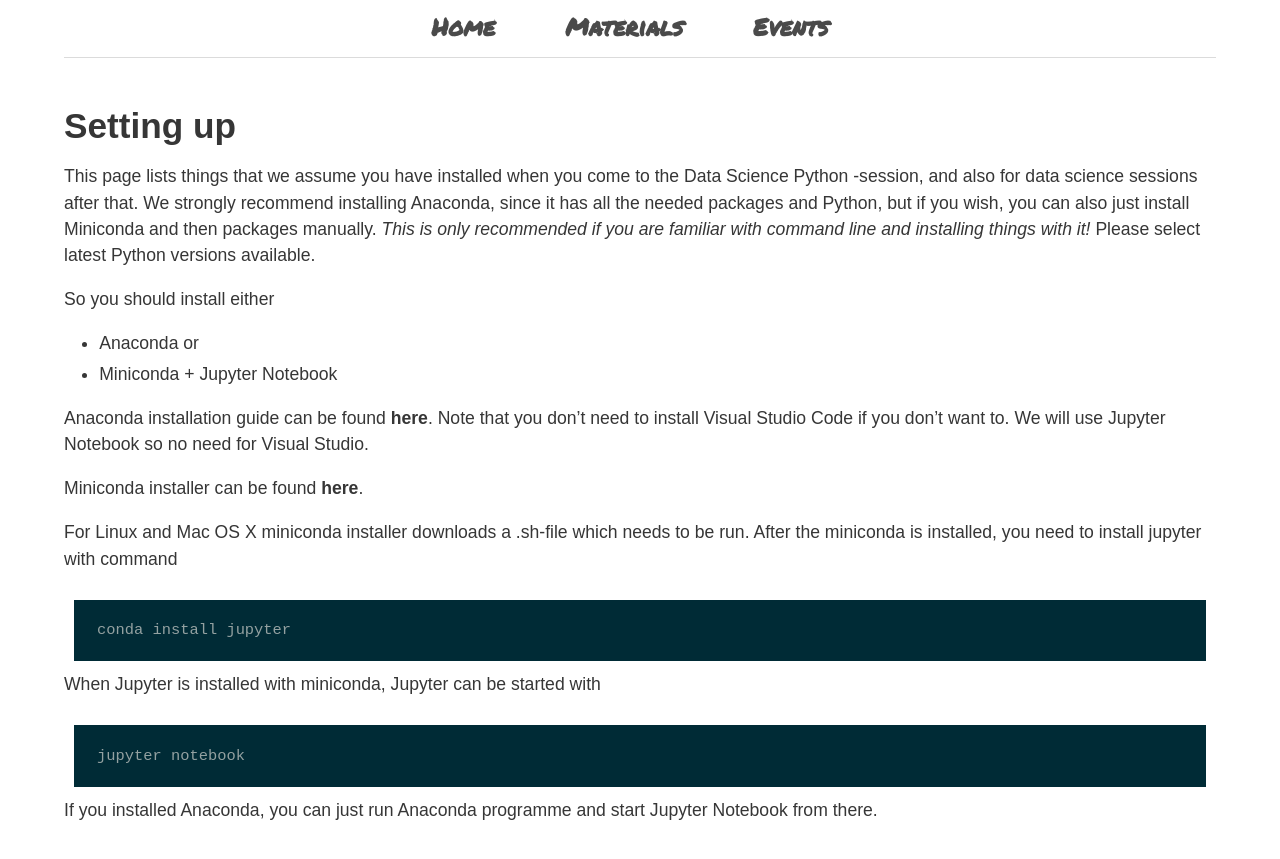
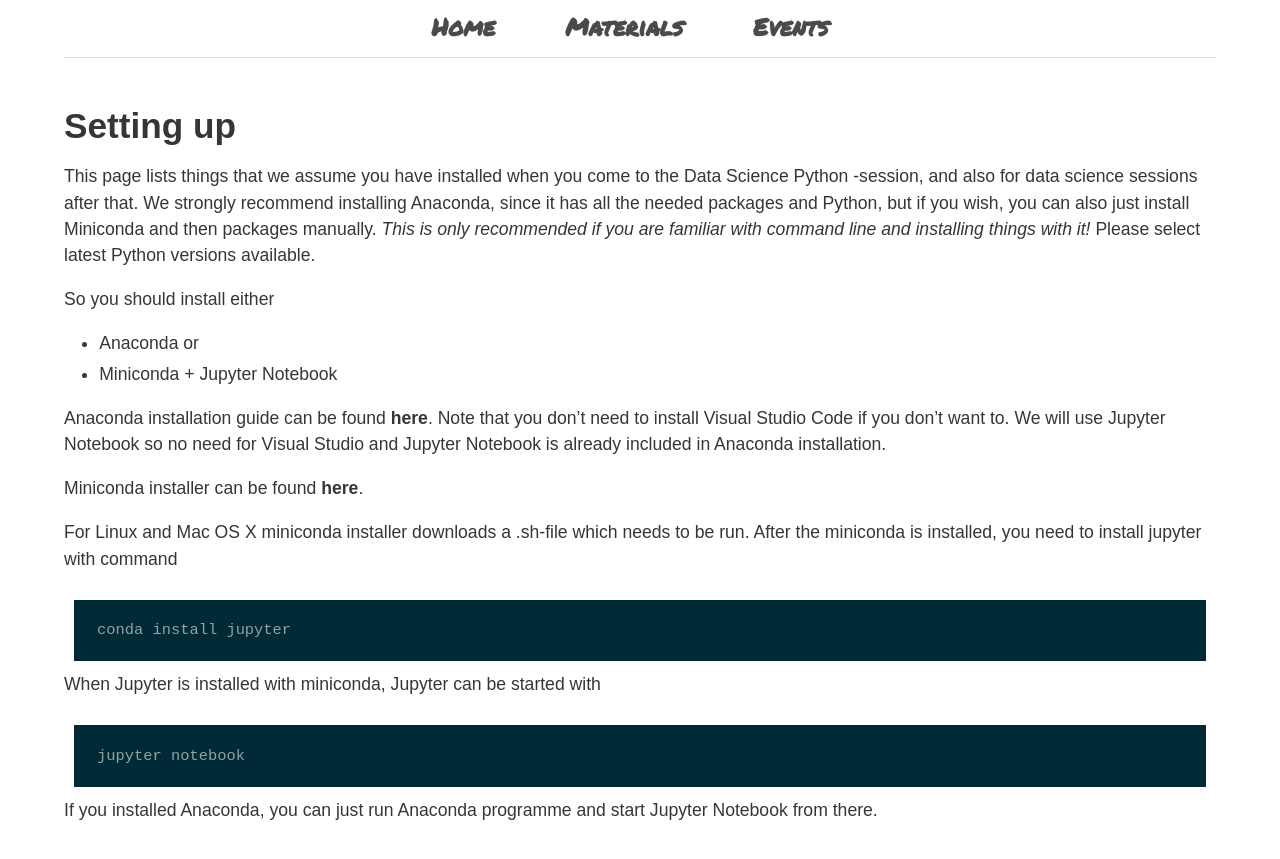
Before and after one commit to OSlevelUPkoodarit/OSlevelUPkoodarit.github.io, a Jekyll site: the page built from _posts/2018-09-23-setting-up.md, in a window 1280 px wide and 900 px high, scrolled down 615 px, cut to the strip 29-888 px from the top of the window. Built offline with Jekyll 4.4.1, drawn with Linux system fonts in a browser that asks for light colours; nearby versions of some CDN libraries.

Commit message:
Added a sentence

```diff
--- a/_posts/2018-09-23-setting-up.md
+++ b/_posts/2018-09-23-setting-up.md
@@ -7,11 +7,11 @@ layout: post
 This page lists things that we assume you have installed when you come to the Data Science Python -session, and also for data science sessions after that. We strongly recommend installing Anaconda, since it has all the needed packages and Python, but if you wish, you can also just install Miniconda and then packages manually. <em>This is only recommended if you are familiar with command line and installing things with it!</em> Please select latest Python versions available.
 
 So you should install either
-* Anaconda or
+* Anaconda  or
 * Miniconda + Jupyter Notebook
 
 
-Anaconda installation guide can be found [**here**](http://docs.anaconda.com/anaconda/install/). Note that you don’t need to install Visual Studio Code if you don’t want to. We will use Jupyter Notebook so no need for Visual Studio.
+Anaconda installation guide can be found [**here**](http://docs.anaconda.com/anaconda/install/). Note that you don’t need to install Visual Studio Code if you don’t want to. We will use Jupyter Notebook so no need for Visual Studio and Jupyter Notebook is already included in Anaconda installation.
 
 Miniconda installer can be found [**here**](https://conda.io/miniconda.html).
 
```
